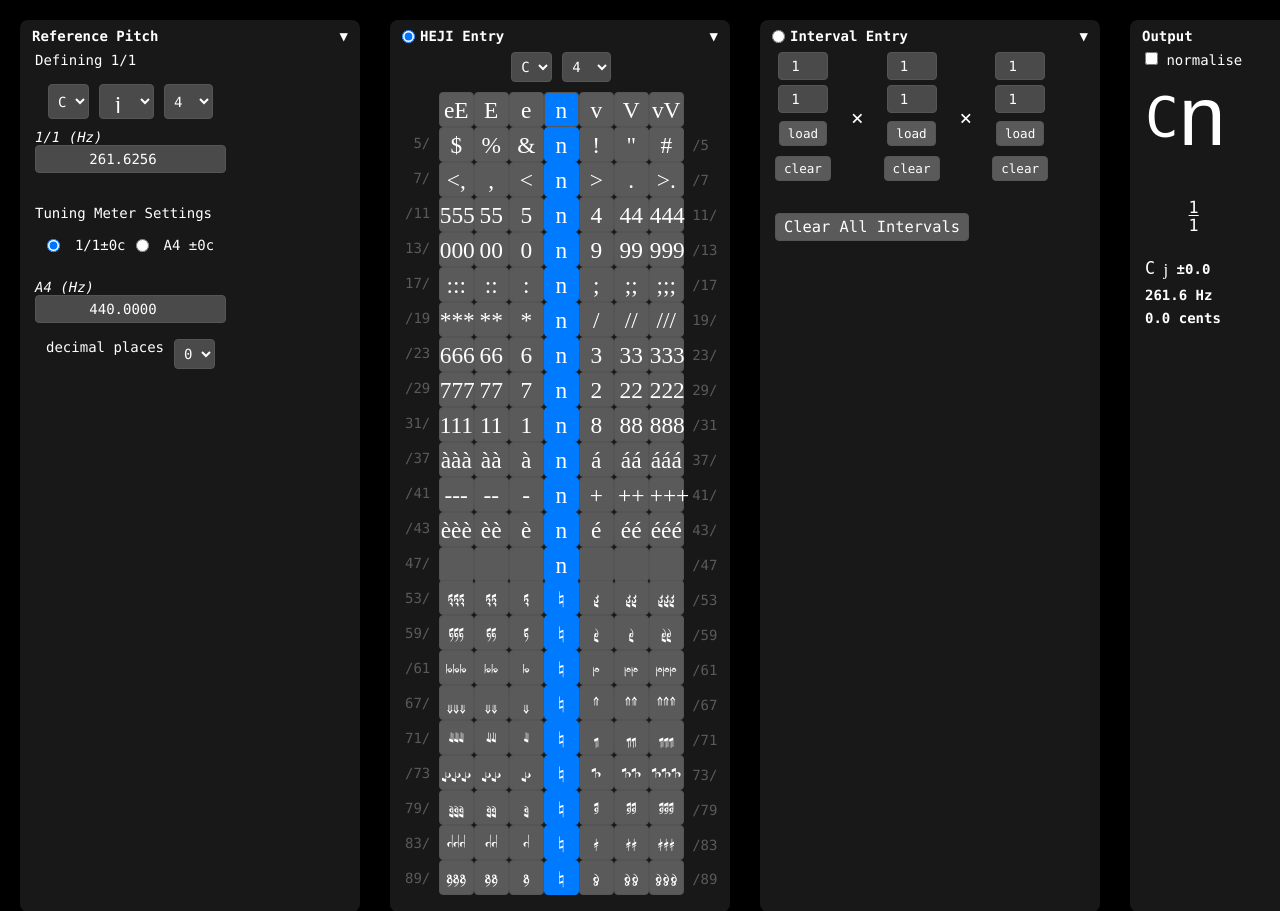
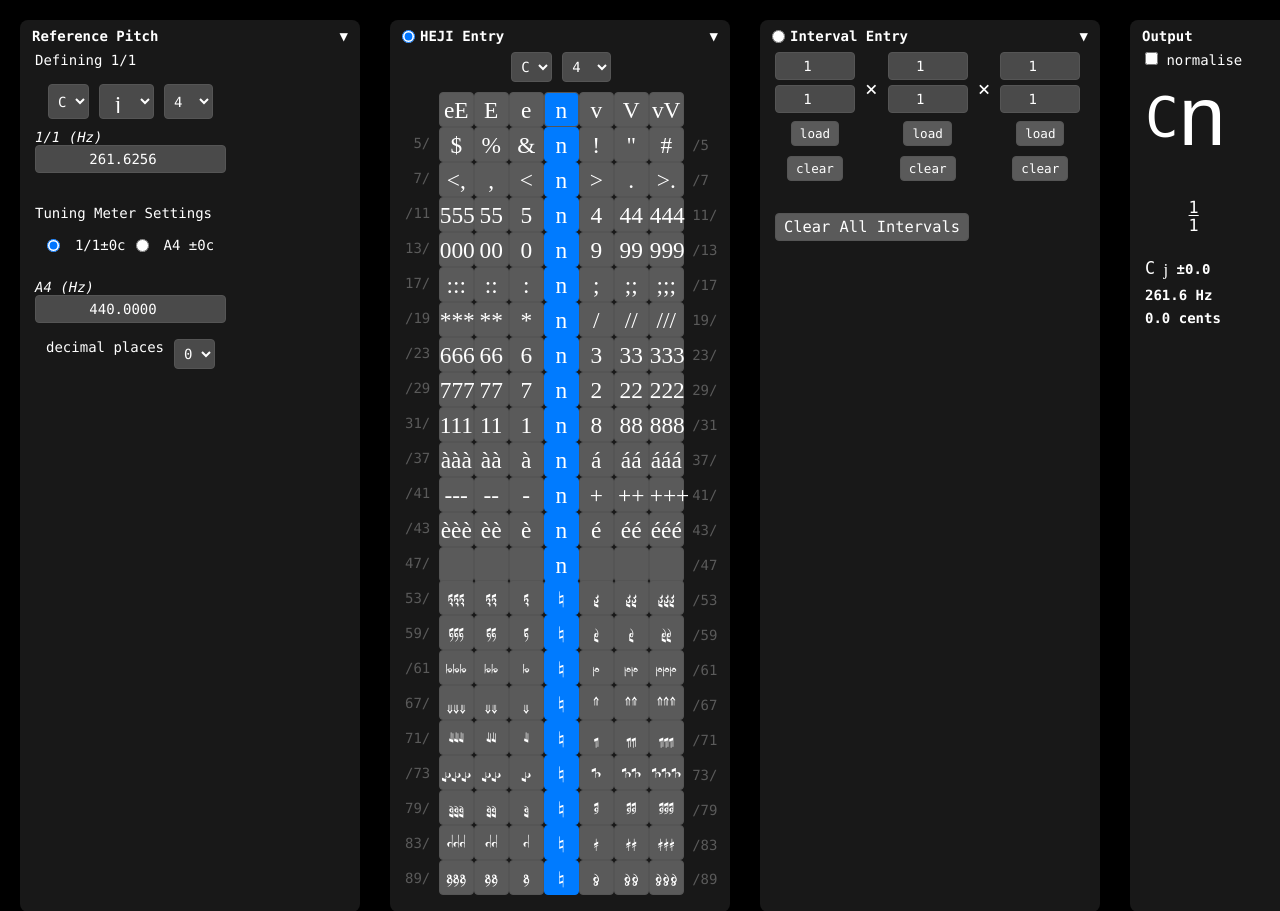
Before and after one commit to richiegreene/notation, a PHP site: page / in a window 1280 px wide; the page is wider, and only the part inside the window is pictured. Shown: the top 911 px of that part. Run offline with PHP 8.4, Linux system fonts and the light colour scheme; some web fonts are replaced.

Commit message:
3 stack ratios

```diff
--- a/HEJI Extensions/hejicalc-main/src/style.css
+++ b/HEJI Extensions/hejicalc-main/src/style.css
@@ -537,7 +537,7 @@ table.enharmonic-table > tr, td, th {
     display: flex;
     justify-content: center; /* Center the whole layout */
     align-items: flex-start; /* Align items to the top of each column */
-    gap: 20px; /* Space between columns */
+    gap: 10px; /* Space between columns */
     margin-bottom: 10px;
 }
 
@@ -550,10 +550,10 @@ table.enharmonic-table > tr, td, th {
 
 .times-symbol {
     font-size: 1.5rem;
-    align-self: center;
+    margin-top: 25px;
 }
 
 input.ratioIn {
-    width: 50px; /* Reduced width */
+    width: 80px; /* Reduced width */
     box-sizing: border-box; /* Include padding and border in width calculation */
 }
```
